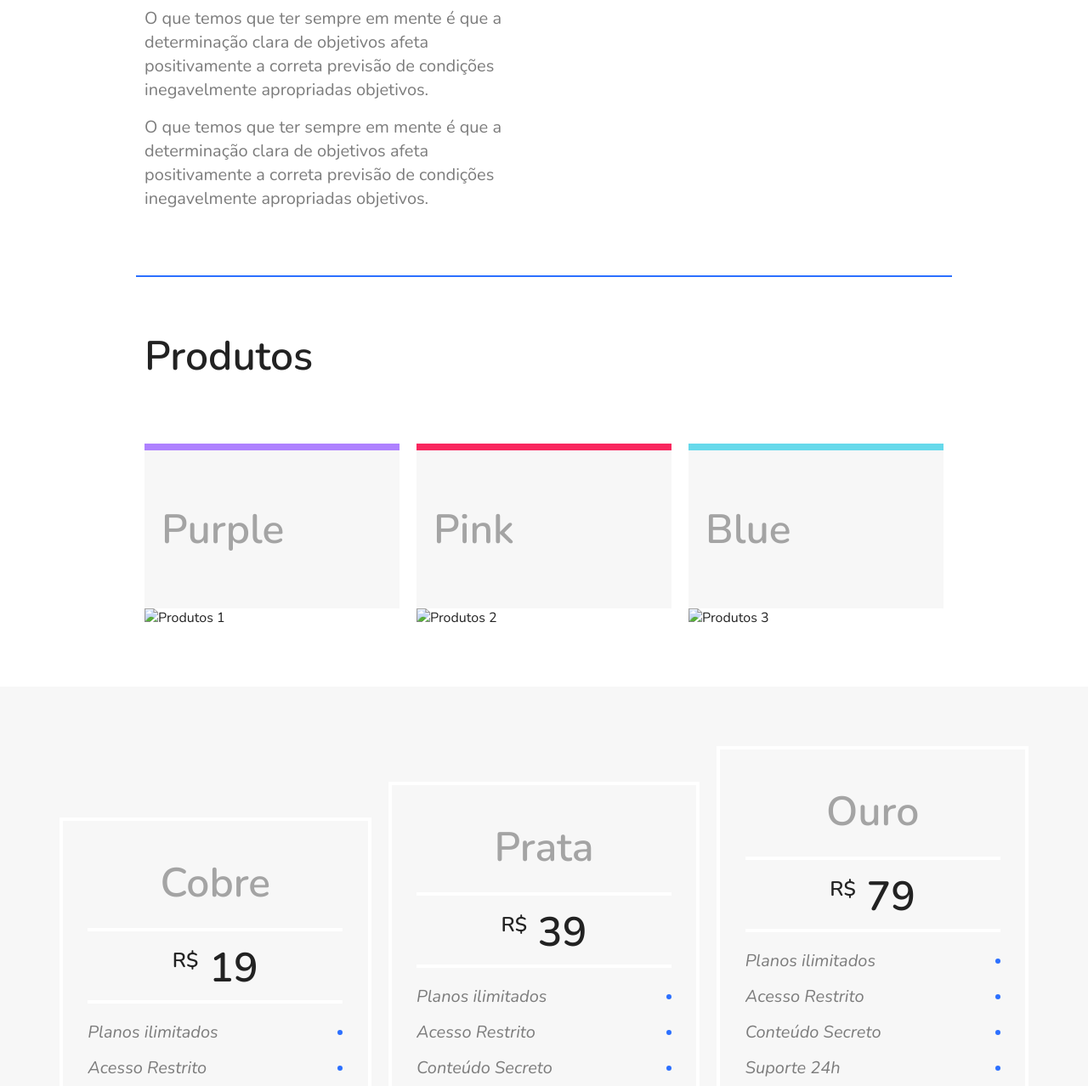
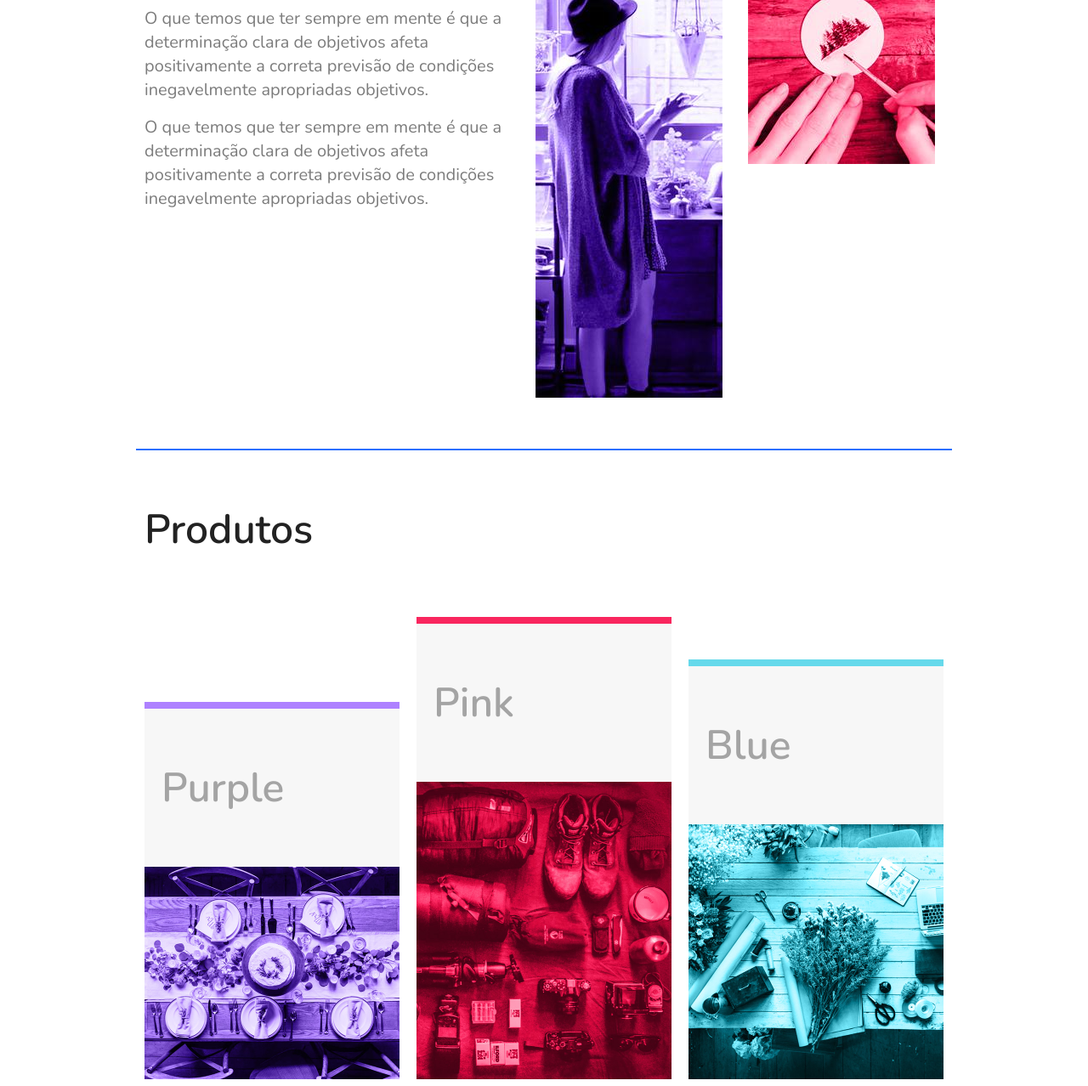
Before and after one commit to paulobrun0/flexblog, a plain HTML site: page index.html in a window 1280 px wide. Shown: the part 481-1759 px from the top of the page at 85% size. Drawn offline with nearby package versions, Linux system fonts and the light colour scheme; the site is published under a folder, as on GitHub Pages, so addresses that start at the root find nothing.

Commit message:
Update url path imgs

```diff
--- a/index.html
+++ b/index.html
@@ -54,10 +54,10 @@
         </p>
       </div>
       <div class="sobre-img">
-        <img src="/img/sobre1.jpg" alt="Sobre 1" />
+        <img src="img/sobre1.jpg" alt="Sobre 1" />
       </div>
       <div class="sobre-img">
-        <img src="/img/sobre2.jpg" alt="Sobre 2" />
+        <img src="img/sobre2.jpg" alt="Sobre 2" />
       </div>
     </section>
     <section class="produtos" id="produtos">
@@ -65,15 +65,15 @@
       <div class="produtos-container">
         <div class="produtos-item purple">
           <h2>Purple</h2>
-          <img src="/img/produtos1.jpg" alt="Produtos 1" />
+          <img src="img/produtos1.jpg" alt="Produtos 1" />
         </div>
         <div class="produtos-item pink">
           <h2>Pink</h2>
-          <img src="/img/produtos2.jpg" alt="Produtos 2" />
+          <img src="img/produtos2.jpg" alt="Produtos 2" />
         </div>
         <div class="produtos-item blue">
           <h2>Blue</h2>
-          <img src="/img/produtos3.jpg" alt="Produtos 3" />
+          <img src="img/produtos3.jpg" alt="Produtos 3" />
         </div>
       </div>
     </section>
```
